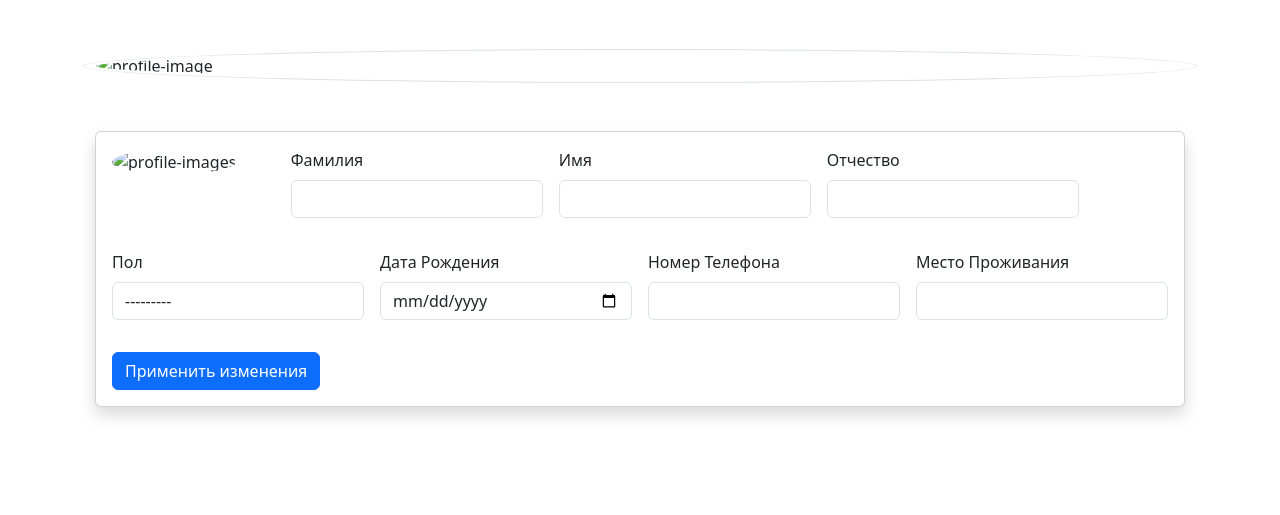
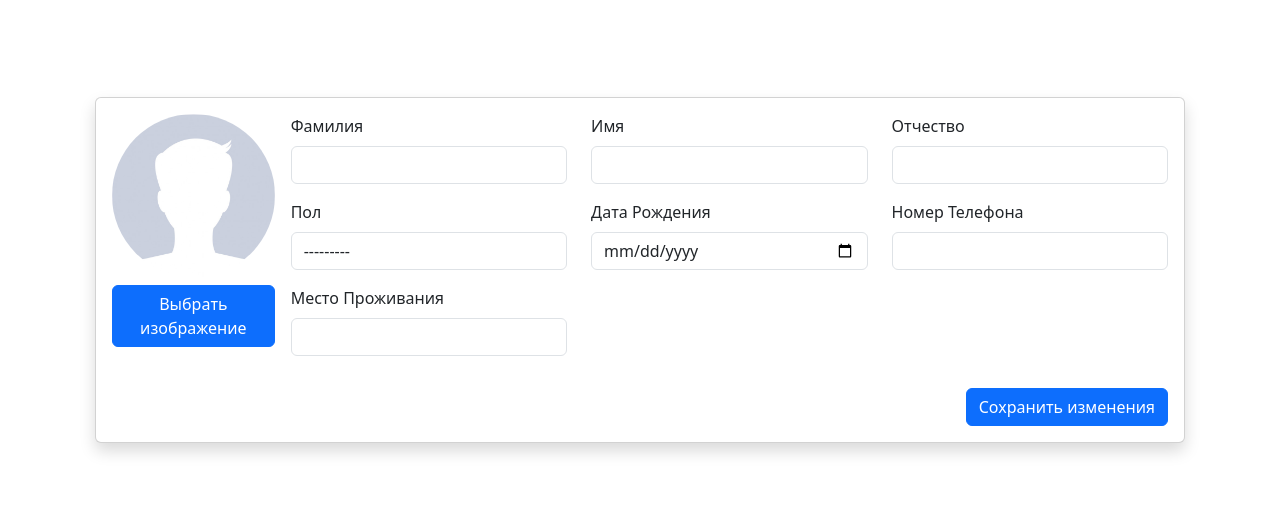
Before and after one commit to Kvezac/silver-robot, a Django app: page /edit-profile/ in a window 1280 px wide. Shown: the top 515 px of the page. Run offline with Django 4.2, Linux system fonts and the light colour scheme; the visitor is signed in with stand-in values (Sample User, id 1).

Commit message:
modified:   templates/user/edit-profile.html

```diff
--- a/templates/user/edit-profile.html
+++ b/templates/user/edit-profile.html
@@ -2,69 +2,100 @@
 {% load static %}
 
 {% block content %}
-    <div class="container d-flex mt-4 p-4 alert">
+    <div class="container  mt-4 p-4 alert">
         <div class="row">
-            {% if form.image %}
-                                <img src="{{ form.image.url.value }}" class="rounded-circle avatar-lg img-thumbnail"
-                                     alt="profile-image">
-                            {% else %}
-                                <img {% if form.gender|lower == "male" %}
-                                    src="https://bootdey.com/img/Content/avatar/avatar1.png"
-                                {% else %}
-                                    src="https://bootdey.com/img/Content/avatar/avatar8.png"
-                                {% endif %}
-                                    class="rounded-circle avatar-lg img-thumbnail" alt="profile-image">
-                                  {% endif %}
-
             <div class="col-xl-12 mt-5">
                 <div class="card  shadow p-3 mb-5 bg-body rounded" style="max-width:1400px;">
                     <form class="row g-3 needs-validation" action="{% url 'user:edit-profile' %}" method="post"
                           enctype="multipart/form-data">
                         {% csrf_token %}
-                        <div class="col-md-2">
-                            <img src="{{ form.image.url }}"
+                        <div class="col-md-2 d-flex flex-column">
+                            <img src="{{ form.instance.image.url }}"
                                  class="img-fluid rounded-circle" alt="profile-images">
+                            <div class="mt-2">
+                                <button class="btn btn-primary" type="button" data-bs-toggle="modal"
+                                        data-bs-target="#changeImageModal">
+                                    Выбрать изображение
+                                </button>
                             </div>
-
-                        <div class="col-md-3">
+                        </div>
+                        <div class="col-md-10 d-flex flex-column">
+    <div class="row">
+        <div class="col-md-4">
             <label for="" class="form-label">Фамилия</label>
-                            <p type="text" id="validationCustom02">
-                                {{ form.last_name }}</p>
+            <p type="text" id="validationCustom02">{{ form.last_name }}</p>
         </div>
-                        <div class="col-md-3">
+        <div class="col-md-4">
             <label for="validationCustom01" class="form-label">{{ form.name.label }}</label>
-                            <p type="text" id="validationCustom01">
-                                {{ form.name }}
-                            </p>
+            <p type="text" id="validationCustom01">{{ form.name }}</p>
         </div>
-                        <div class="col-md-3">
+        <div class="col-md-4">
             <label for="validationCustom01" class="form-label">{{ form.middle_name.label }}</label>
             <p type="text" id="validationCustom01">{{ form.middle_name }}</p>
         </div>
-                        <div class="col-md-3">
+        <div class="col-md-4">
             <label for="male2" class="form-label">{{ form.gender.label }}</label>
             {{ form.gender }}
         </div>
-                        <div class="col-md-3">
+        <div class="col-md-4">
             <label for="inputDate" class="form-label">{{ form.date_of_bth.label }}</label>
             <p>{{ form.date_of_bth|cut:'"' }}</p>
         </div>
-                        <div class="col-md-3">
+        <div class="col-md-4">
             <label for="inputDate" class="form-label">{{ form.phone.label }}</label>
             {{ form.phone }}
         </div>
-                        <div class="col-md-3">
+        <div class="col-md-4">
             <label for="inputDate" class="form-label">{{ form.city.label }}</label>
-                            <p type="text">
-                                {{ form.city }}</p>
+            <p type="text">{{ form.city }}</p>
         </div>
-                        <div class="col-12">
-                            <button class="btn btn-primary" type="submit">Применить изменения</button>
     </div>
+    <div class="row mt-3">
+        <div class="col-md-12 d-flex justify-content-end">
+            <button class="btn btn-primary" type="submit">Сохранить изменения</button>
+        </div>
+    </div>
+</div>
+{#                        <div>#}
+{#                            <div class="col-md-3">#}
+{#                                <label for="" class="form-label">Фамилия</label>#}
+{#                                <p type="text" id="validationCustom02">#}
+{#                                    {{ form.last_name }}</p>#}
+{#                            </div>#}
+{#                            <div class="col-md-3">#}
+{#                                <label for="validationCustom01" class="form-label">{{ form.name.label }}</label>#}
+{#                                <p type="text" id="validationCustom01">#}
+{#                                    {{ form.name }}#}
+{#                                </p>#}
+{#                            </div>#}
+{#                            <div class="col-md-3">#}
+{#                                <label for="validationCustom01" class="form-label">{{ form.middle_name.label }}</label>#}
+{#                                <p type="text" id="validationCustom01">{{ form.middle_name }}</p>#}
+{#                            </div>#}
+{#                            <div class="col-md-3">#}
+{#                                <label for="male2" class="form-label">{{ form.gender.label }}</label>#}
+{#                                {{ form.gender }}#}
+{#                            </div>#}
+{#                            <div class="col-md-3">#}
+{#                                <label for="inputDate" class="form-label">{{ form.date_of_bth.label }}</label>#}
+{#                                <p>{{ form.date_of_bth }}</p>#}
+{#                            </div>#}
+{#                            <div class="col-md-3">#}
+{#                                <label for="inputDate" class="form-label">{{ form.phone.label }}</label>#}
+{#                                {{ form.phone }}#}
+{#                            </div>#}
+{#                            <div class="col-md-3">#}
+{#                                <label for="inputDate" class="form-label">{{ form.city.label }}</label>#}
+{#                                <p type="text">#}
+{#                                    {{ form.city }}</p>#}
+{#                            </div>#}
+{#                        </div>#}
+{#                        <div class="col-3 align-right">#}
+{#                            <button class="btn btn-primary" type="submit">Применить изменения</button>#}
+{#                        </div>#}
                     </form>
                 </div>
             </div>
         </div>
     </div>
-
 {% endblock %}
```
Lines whose indentation alone changed are shown as unchanged.
